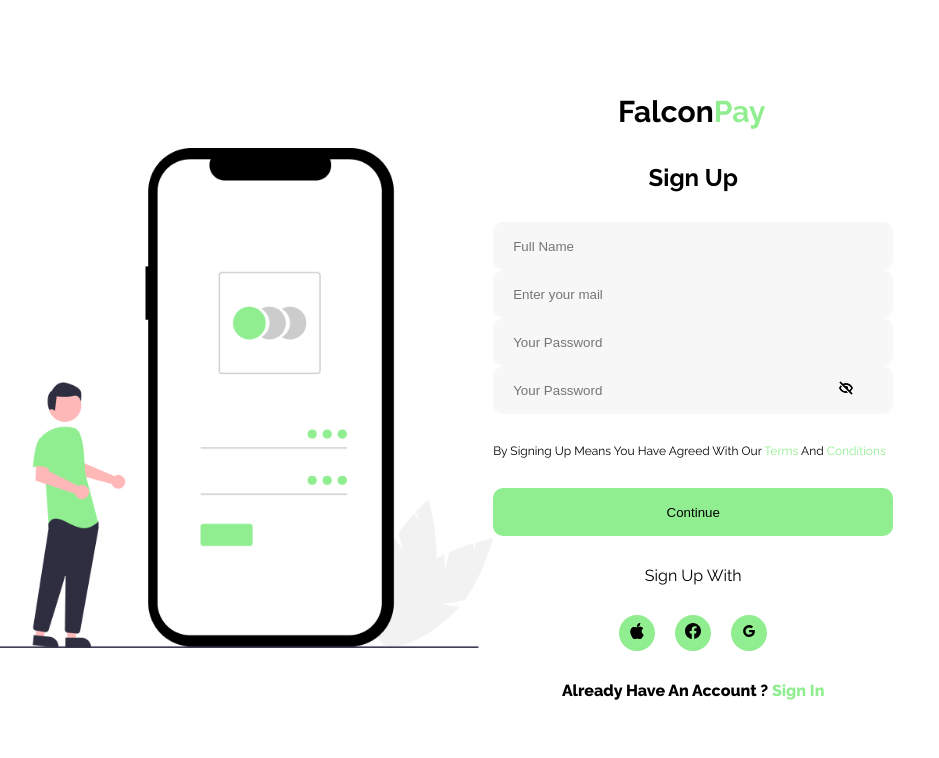
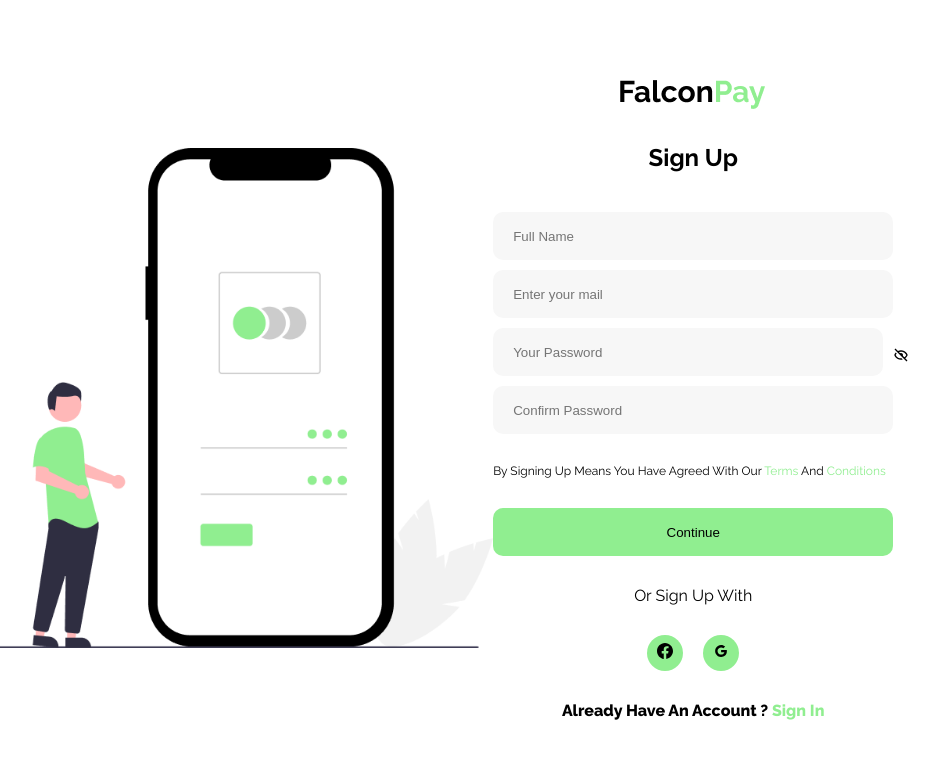
Before and after one commit to Ayanda-boluwatife/falcon-pay, a React (Create React App) app: page /signup in a window 1280 px wide. Shown: the top 758 px of the page, without its empty margins (196-1135 px from the left). Built offline with nearby package versions, Linux system fonts and the light colour scheme.

Commit message:
adjusted pages

```diff
--- a/src/pages/Loading.jsx
+++ b/src/pages/Loading.jsx
@@ -8,7 +8,7 @@
             <div className="green">
                 <div className="black"></div>
             </div>
-            <h1>Loading...</h1>
+            <h1>Falcon_Pay Loading...</h1>
         </div>
     </Wrapper>
   )
--- a/src/pages/Signin.js
+++ b/src/pages/Signin.js
@@ -55,13 +55,8 @@
                     <div className='login-btn'>
                         <Link to={"/dashboard"}><button>Continue</button></Link>
                     </div>
-                    <p>Log in with</p>
+                    <p>Or Log in with</p>
                     <div className='login-with'>
-                        <a href='.'>
-                        <div className='login-with-apple'>
-                            <BsApple />
-                        </div>
-                        </a>
                         <a href='.'>
                         <div className='login-with-facebook'>
                             <BsFacebook />
--- a/src/pages/Signup.js
+++ b/src/pages/Signup.js
@@ -84,17 +84,14 @@
                 <div className='register-mail-input'>
                     <input type='text' placeholder='Enter your mail' />
                 </div>
-                <div className='register-password-input'>
+                <div className='register-password-input grp-show'>
                     <input type={showPassword ? "text" : "password"} onShow={handlePasswordChange} value={password} placeholder='Your Password' onChange={(e) => setPassword(e.target.value)} />
                     {
                         showPassword? <span onClick={toggleShowPassword}><AiOutlineEye /></span>  : <span onClick={toggleShowPassword}><BiHide /></span>
                     }
                 </div>
                 <div className='register-password-input'>
-                    <input type={showPassword ? "text" : "password"} onshow={handlePasswordChange}  placeholder='Your Password' value={passwordConfirmation} onChange={(e) => setPasswordConfirmation(e.target.value)}/>
-                        {
-                            showPassword? <span onClick={toggleShowPassword}><AiOutlineEye /></span>  : <span onClick={toggleShowPassword}><BiHide /></span>
-                        }
+                    <input type={showPassword ? "text" : "password"} onshow={handlePasswordChange}  placeholder='Confirm Password' value={passwordConfirmation} onChange={(e) => setPasswordConfirmation(e.target.value)}/>
                         {errors.length > 0 && (
                             <ul className="error-list">
                             {errors.map((error, index) => (
@@ -111,13 +108,8 @@
             <div className='register-btn'>
                 <button>Continue</button>
             </div>
-            <p className='center'>Sign up with</p>
+            <p className='center'>Or Sign up with</p>
             <div className='register-with'>
-                <a href='.'>
-                    <div className='register-with-apple'>
-                        <BsApple />
-                    </div>
-                </a>
                 <a href='.'>
                     <div className='register-with-facebook'>
                     <BsFacebook />
@@ -154,20 +146,27 @@
 .register-user-details h1{
     text-align: center;
 }
+.grp-show{
+    display:flex;
+    align-items:center;
+    justify-content:center;
+    width:100%;
+    gap:10px;
+}
 .register-mail-input input, .register-password-input input{
     height: 6vh;
     width: 100%;
     padding: 20px;
+    margin-top:10px;
     border: none;
     background-color: #F7F7F7;
     outline-color: #90EE90;
     border-radius: 10px;
 }
 .register-password-input svg{
-    position: absolute;
-    right: 18%;
-    top: 47.5%;
     cursor: pointer;
+    position:absolute;
+    z-index:100;
 }
 .register-btn button{
     height: 6vh;
```
